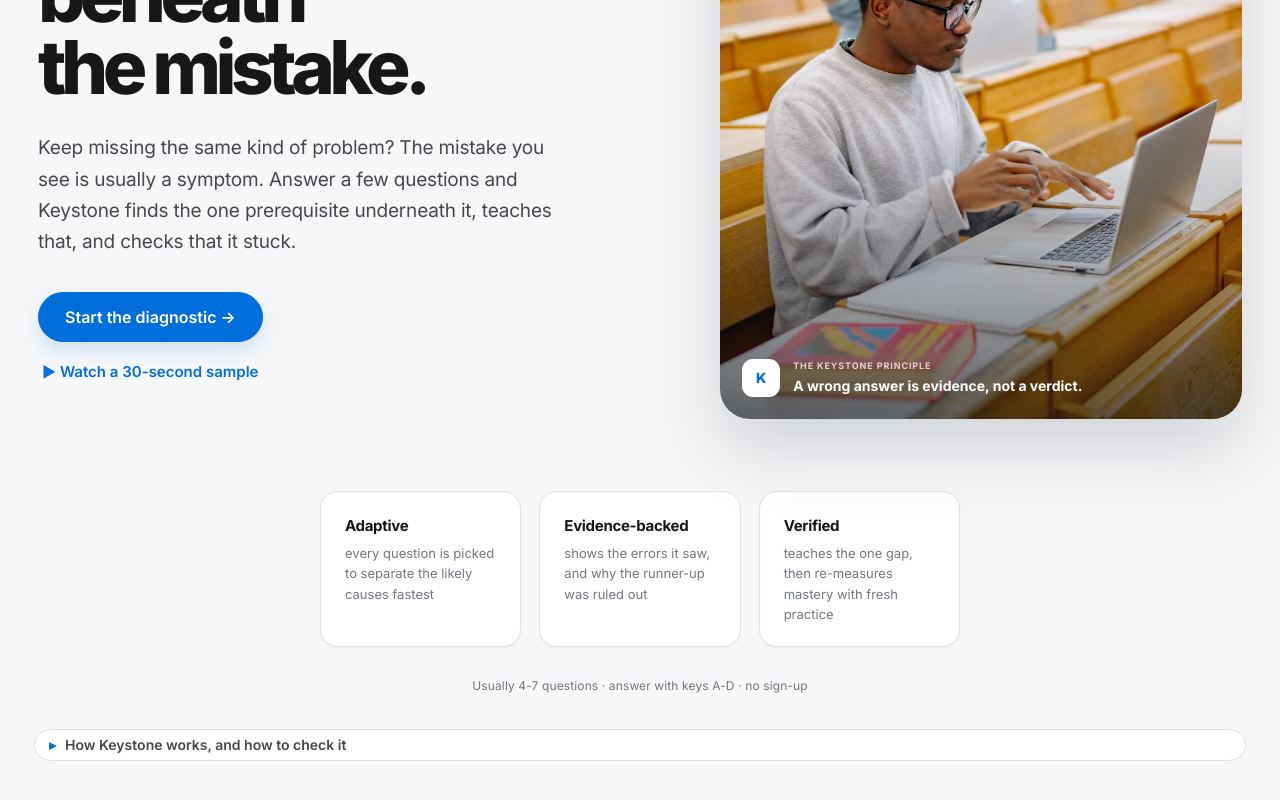
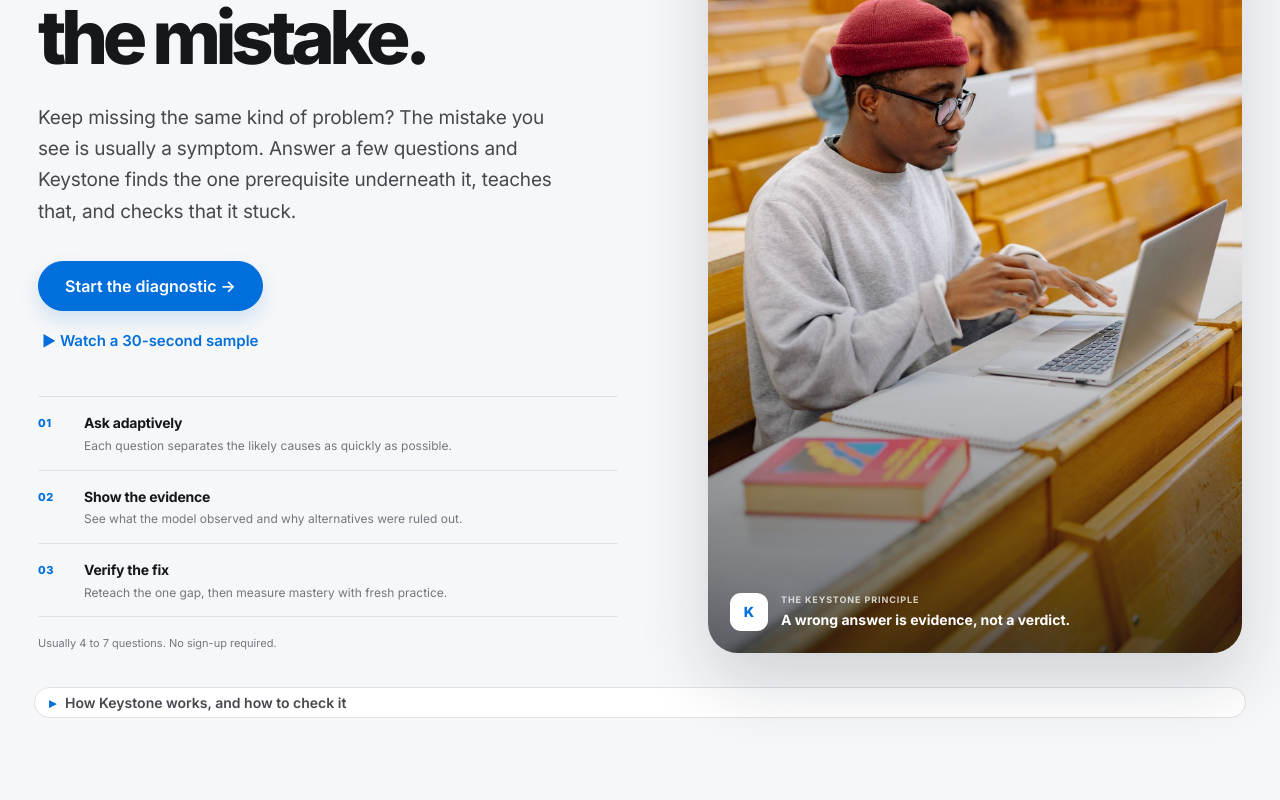
Before and after one commit to porth-bot/keystone, a React (Vite) app in the folder frontend/: page / in a window 1280 px wide. Shown: the part 320-1120 px from the top of the page. Built offline with nearby package versions, Linux system fonts and the light colour scheme.

Commit message:
Rebalance homepage to use the full canvas

```diff
--- a/frontend/src/App.jsx
+++ b/frontend/src/App.jsx
@@ -266,6 +266,7 @@ export default function App() {
           </svg>
           <span className="wordmark"><span className="k">Key</span>stone</span>
         </button>
+        {screen === 'home' && <span className="appbar-note">Adaptive mastery diagnostics</span>}
         {screen !== 'home' && (
           <div className="stepper">
             {steps.map((s, i) => (
@@ -303,6 +304,12 @@ export default function App() {
               </span>
             </div>
           )}
+          <div className="proof-flow">
+            <div><span className="proof-index">01</span><span><b>Ask adaptively</b><small>Each question separates the likely causes as quickly as possible.</small></span></div>
+            <div><span className="proof-index">02</span><span><b>Show the evidence</b><small>See what the model observed and why alternatives were ruled out.</small></span></div>
+            <div><span className="proof-index">03</span><span><b>Verify the fix</b><small>Reteach the one gap, then measure mastery with fresh practice.</small></span></div>
+          </div>
+          <p className="home-meta">Usually 4 to 7 questions. No sign-up required.</p>
           </section>
           <figure className="hero-photo">
             <img src={studentPhoto} alt="University student studying with a laptop and notebook" />
@@ -312,12 +319,6 @@ export default function App() {
             </figcaption>
           </figure>
           </div>
-          <div className="proof-strip">
-            <div><b>Adaptive</b><span>every question is picked to separate the likely causes fastest</span></div>
-            <div><b>Evidence-backed</b><span>shows the errors it saw, and why the runner-up was ruled out</span></div>
-            <div><b>Verified</b><span>teaches the one gap, then re-measures mastery with fresh practice</span></div>
-          </div>
-          <p className="home-note">Usually {MIN_QUESTIONS}-7 questions · answer with keys A-D · no sign-up</p>
         </main>
       )}
 
--- a/frontend/src/premium.css
+++ b/frontend/src/premium.css
@@ -19,6 +19,7 @@ body { background:var(--paper); color:var(--ink); }
 .appbar { background:rgba(246,247,248,.94); border-bottom:1px solid var(--line); margin-bottom:34px; padding:18px 0; position:sticky; top:0; }
 .brand-glyph { filter:drop-shadow(0 4px 8px rgba(0,110,219,.16)); }
 .wordmark { color:var(--ink); font-family:var(--sans); font-size:23px; font-weight:800; letter-spacing:-.05em; }
+.appbar-note { color:var(--muted); font-size:12px; font-weight:600; margin-left:auto; }
 .step,.home .eyebrow,.home-note { font-family:var(--sans); }.step { font-weight:650; }
 
 button { font-family:var(--sans); }
@@ -28,19 +29,25 @@ button.gold { background:var(--gold); border-color:var(--gold); }
 button:focus-visible,summary:focus-visible,input:focus-visible { outline:3px solid rgba(0,110,219,.24); outline-offset:3px; }
 
 .home { padding-top:clamp(30px,5vh,64px); }
-.home-layout { align-items:center; display:grid; gap:clamp(64px,8vw,118px); grid-template-columns:minmax(0,1fr) minmax(420px,.9fr); text-align:left; }
+.home-layout { align-items:stretch; display:grid; gap:clamp(64px,7vw,104px); grid-template-columns:minmax(0,1fr) minmax(440px,.92fr); min-height:700px; text-align:left; }
 .home-copy { min-width:0; }
 .home .eyebrow { color:var(--accent); font-size:12px; font-weight:800; letter-spacing:.12em; margin:0 0 18px; }
 .home h1 { color:var(--ink); font-family:var(--sans); font-size:clamp(54px,5.8vw,80px); font-weight:800; letter-spacing:-.075em; line-height:.98; margin:0 0 28px; max-width:10ch; text-wrap:balance; }
 .home .lead { color:var(--ink-2); font-size:19px; line-height:1.65; margin:0 0 34px; max-width:45ch; text-wrap:pretty; }
 .home-cta { align-items:flex-start; gap:12px; }
 
-.hero-photo { border-radius:30px; box-shadow:0 30px 70px rgba(15,23,42,.16); height:600px; margin:0; overflow:hidden; position:relative; }
+.hero-photo { border-radius:30px; box-shadow:0 30px 70px rgba(15,23,42,.16); height:100%; margin:0; min-height:700px; overflow:hidden; position:relative; }
 .hero-photo::after { background:linear-gradient(180deg,transparent 50%,rgba(5,12,20,.62)); content:''; inset:0; pointer-events:none; position:absolute; }
 .hero-photo img { display:block; height:100%; object-fit:cover; object-position:50% 42%; width:100%; }
 .hero-photo figcaption { align-items:center; bottom:22px; color:#fff; display:flex; gap:13px; left:22px; position:absolute; right:22px; z-index:1; }
 .photo-mark { align-items:center; background:#fff; border-radius:11px; color:var(--accent); display:flex; flex:0 0 auto; font-size:14px; font-weight:800; height:38px; justify-content:center; width:38px; }
 .hero-photo figcaption span:last-child { display:grid; gap:2px; }.hero-photo figcaption small { font-size:9px; font-weight:700; letter-spacing:.1em; opacity:.76; text-transform:uppercase; }.hero-photo figcaption b { font-size:14px; font-weight:650; }
+
+.proof-flow { border-top:1px solid var(--line); display:grid; margin-top:38px; text-align:left; width:100%; }
+.proof-flow>div { align-items:flex-start; border-bottom:1px solid var(--line); display:grid; gap:16px; grid-template-columns:30px 1fr; padding:15px 0; }
+.proof-index { color:var(--accent); font-size:11px; font-weight:800; letter-spacing:.06em; padding-top:3px; }
+.proof-flow>div>span:last-child { display:grid; gap:3px; }.proof-flow b { color:var(--ink); font-size:14px; letter-spacing:-.015em; }.proof-flow small { color:var(--muted); font-size:12px; line-height:1.48; }
+.home-meta { color:var(--muted); font-size:11px; margin:18px 0 0; }
 
 .proof-strip { background:transparent; border:0; display:grid; gap:18px; grid-template-columns:repeat(3,1fr); margin-top:72px; overflow:visible; text-align:left; }
 .proof-strip>div { background:#fff; border:1px solid var(--line); border-radius:18px; box-shadow:var(--shadow-sm); padding:22px 24px; }
@@ -58,6 +65,6 @@ button:focus-visible,summary:focus-visible,input:focus-visible { outline:3px sol
 .lesson .lblock { margin-block:30px; padding-left:20px; }.lesson .lblock p { line-height:1.68; }.report-grid { gap:16px; margin-block:28px; }.stat { padding:20px; }.stat .n { font-family:var(--sans)!important; font-weight:800; }
 .foot { border-top-color:var(--line); }.collapsible.how { background:#fff; border:1px solid var(--line); border-radius:16px; padding:4px 14px; }
 
-@media(max-width:1000px) { .shell-home { max-width:860px; }.home-layout { grid-template-columns:1fr; text-align:center; }.home-copy { align-items:center; display:flex; flex-direction:column; }.home h1,.home .lead { margin-inline:auto; }.home-cta { align-items:center; }.hero-photo { height:520px; margin-inline:auto; max-width:540px; width:100%; }.proof-strip { margin-top:48px; } }
+@media(max-width:1000px) { .shell-home { max-width:860px; }.home-layout { grid-template-columns:1fr; min-height:0; text-align:center; }.home-copy { align-items:center; display:flex; flex-direction:column; }.home h1,.home .lead { margin-inline:auto; }.home-cta { align-items:center; }.proof-flow { max-width:560px; }.hero-photo { height:540px; margin-inline:auto; max-width:560px; min-height:0; width:100%; } }
 @media(max-width:680px) { .shell { padding-inline:15px; }.appbar { padding-block:14px; }.step+.step::before { width:12px; }.home { padding-top:28px; }.home h1 { font-size:clamp(42px,13vw,56px); }.hero-photo { border-radius:22px; height:440px; }.proof-strip { grid-template-columns:1fr; }.panel,.card { padding:22px; } }
 @media(prefers-reduced-motion:reduce) { *,*::before,*::after { animation-duration:.01ms!important; animation-iteration-count:1!important; scroll-behavior:auto!important; transition-duration:.01ms!important; } }
```
